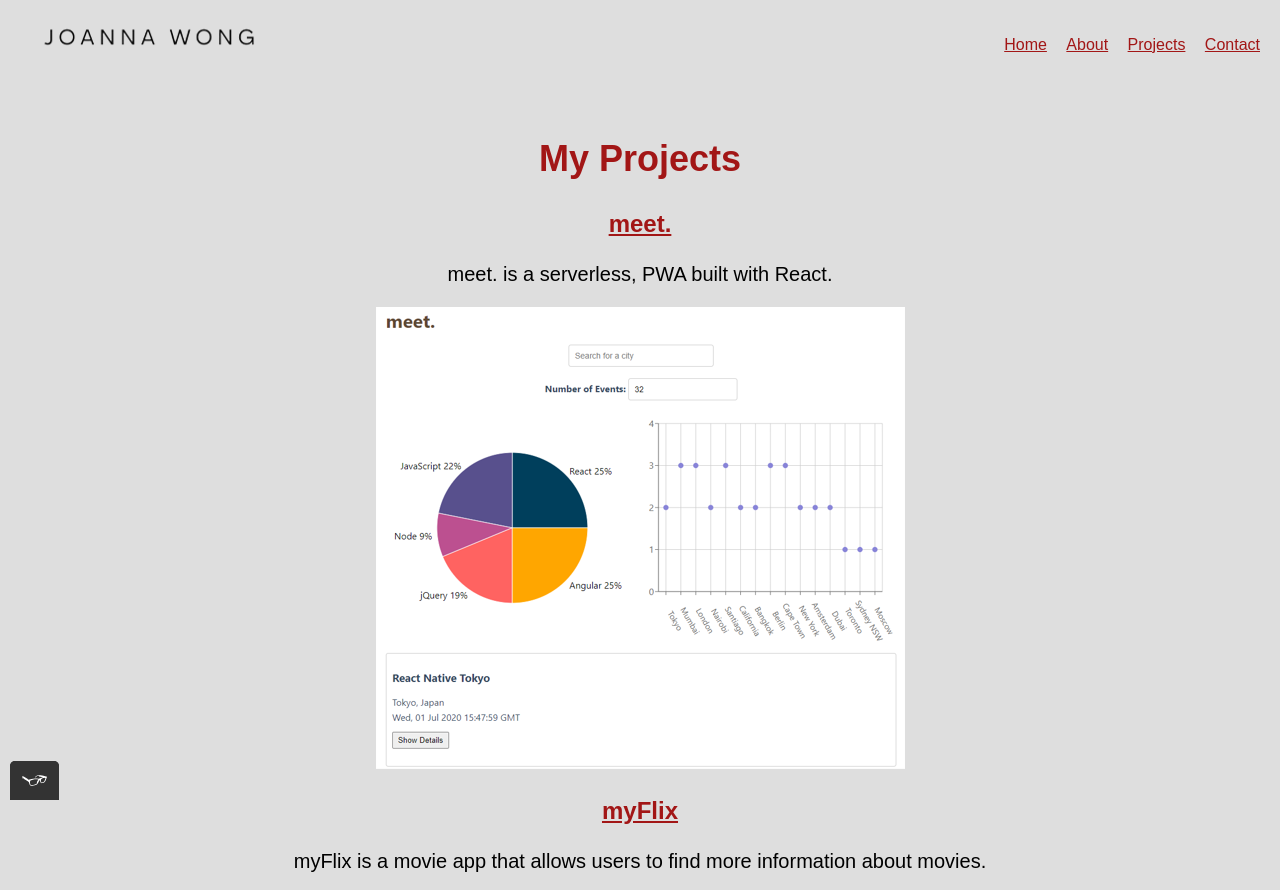
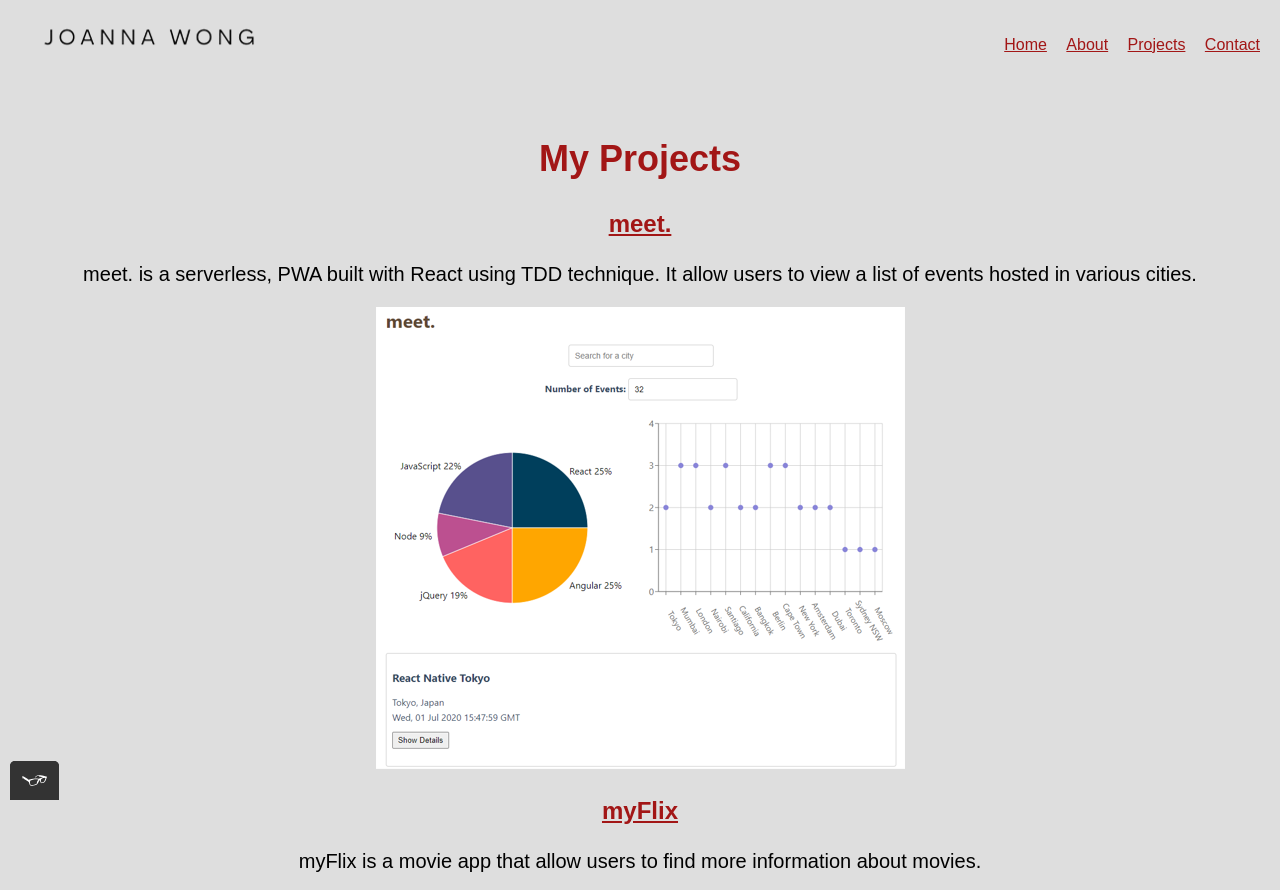
Before and after one commit to joannawongww/joannawongww.github.io, a plain HTML site: page projects.html in a window 1280 px wide. Shown: the top 890 px of the page. Drawn offline with Linux system fonts and the light colour scheme; a web font is replaced by a local one.

Commit message:
Update projects.html

```diff
--- a/projects.html
+++ b/projects.html
@@ -43,7 +43,8 @@
                     <a href="https://github.com/joannawongww/meet" target="_blank">
                         <h3>meet.</h3>
                     </a>
-                    <p>meet. is a serverless, PWA built with React.</p>
+                    <p>meet. is a serverless, PWA built with React using TDD technique. It allow users to view a list of
+                        events hosted in various cities.</p>
                     <a href="https://joannawongww.github.io/meet/" target="_blank">
                         <img src="./img/meet.png" alt="Picture of Meet app">
                     </a>
@@ -53,7 +54,7 @@
                     <a href="https://github.com/joannawongww/myFlix-client" target="_blank">
                         <h3>myFlix</h3>
                     </a>
-                    <p>myFlix is a movie app that allows users to find more information about movies.</p>
+                    <p>myFlix is a movie app that allow users to find more information about movies.</p>
                     <a href="https://jwww-myflix.netlify.app/" target="_blank">
                         <img src="./img/myflix.png" alt="Picture of myFlix app">
                     </a>
```
